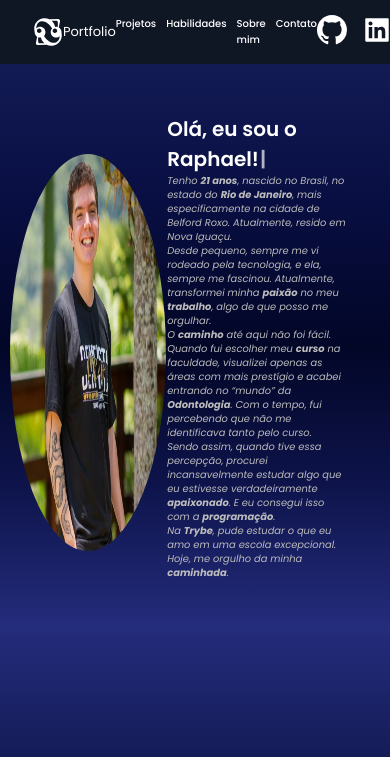
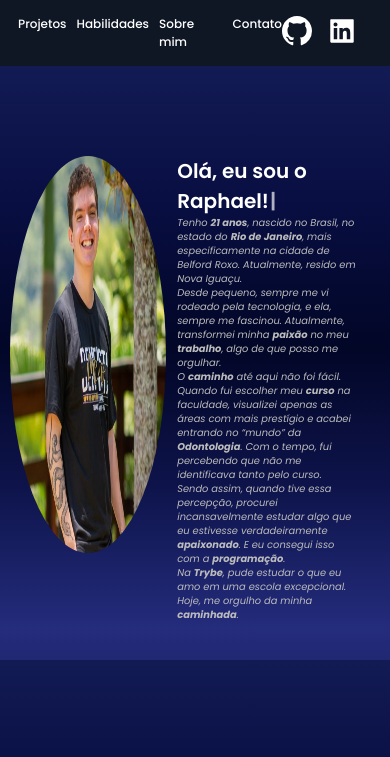
Before and after one commit to raphaelbaere/portfolio, a React app: page / in a window 390 px wide. Shown: the top 757 px of the page. Built offline with nearby package versions, Linux system fonts and the light colour scheme.

Commit message:
css fixes responsible

```diff
--- a/src/styles/Header.css
+++ b/src/styles/Header.css
@@ -63,7 +63,7 @@ nav a:hover {
 
   @media screen and (max-width: 800px) {
     nav a {
-        font-size: 10px;
+        font-size: 12px;
     }
 
     nav a:hover {
@@ -71,8 +71,12 @@ nav a:hover {
         transition: 0.2s;
     }
 
+    nav {
+        margin-left: -15px;
+    }
+
     #logo {
-        display: flex;
+        display: none;
         justify-content: center;
         align-items: center;
         font-size: 13px;
--- a/src/styles/Hero.css
+++ b/src/styles/Hero.css
@@ -50,7 +50,7 @@
     #hero {
         clear: both;
         display: block;
-        margin-bottom: -100px;
+        margin-bottom: -250px;
     }
 
     #hero img {
@@ -69,7 +69,8 @@
         color: white;
         font-size: 20px;
         width: 100%;
-        margin-left: -20px;
+        margin-left: -10px;
+        margin-top: 40px;
     }
     .hero-container {
     width: 52%;
@@ -84,6 +85,10 @@
         width: 90%;
         font-size: 9.9px;
         shape-outside: circle();
-        margin-left: -20px;
+        margin-left: -10px;
+    }
+
+    #logo {
+        display: none;
     }
   }
```
